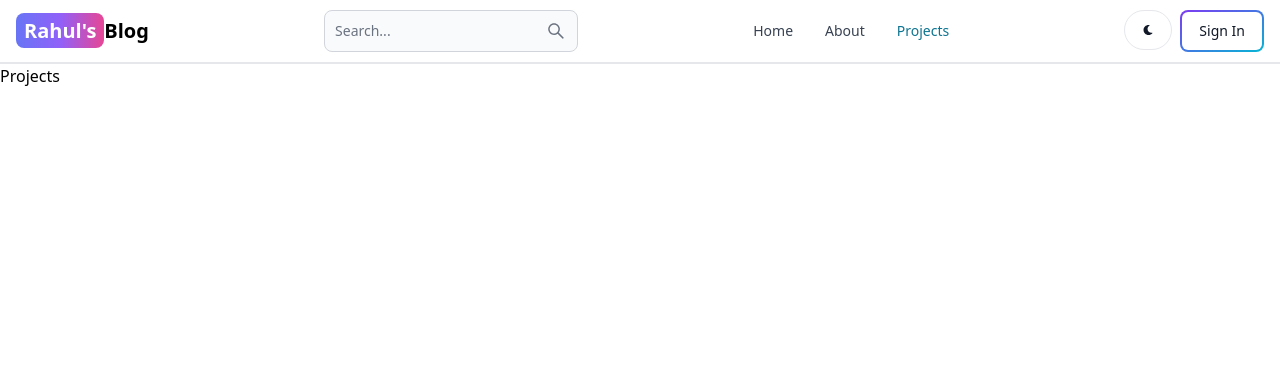
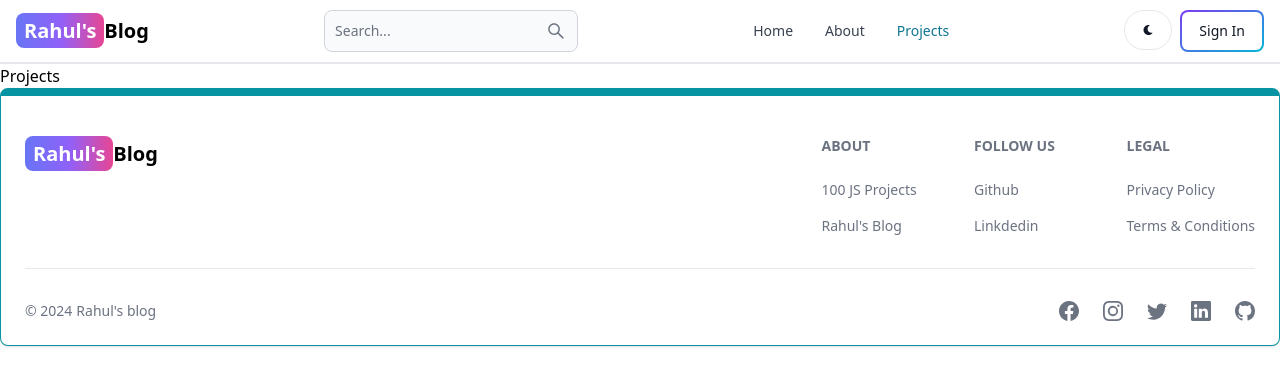
Before and after one commit to rahul221007/mern-blog, a React (Vite) app in the folder client/: page /projects in a window 1280 px wide. Shown: the top 386 px of the page. Built offline with nearby package versions, Linux system fonts and the light colour scheme.

Commit message:
create and add the footer component

```diff
--- a/client/src/App.jsx
+++ b/client/src/App.jsx
@@ -6,6 +6,7 @@
 import Dashboard from "./pages/Dashboard"
 import Projects from "./pages/Projects"
 import Header from "./components/Header"
+import Footer from "./components/Footer"
 
 export default function App() {
   return (
@@ -19,6 +20,7 @@
       <Route path="/dashboard" element={<Dashboard/>}></Route>
       <Route path="/projects" element={<Projects/>}></Route>
     </Routes>
+    <Footer></Footer>
     </BrowserRouter>
   )
 }
--- /dev/null
+++ b/client/src/components/Footer.jsx
@@ -0,0 +1,87 @@
+import { Footer } from "flowbite-react"
+import { Link } from "react-router-dom"
+import{BsFacebook,BsInstagram,BsTwitter,BsGithub,BsLinkedin} from 'react-icons/bs'
+
+export default function FooterComp() {
+  return (
+    <Footer container className="border border-t-8 border-teal-500">
+     <div className="w-full max-w-7xl mx auto">
+        <div className="grid w-full justify-between sm:flex md:grid-cols-1">
+            <div className="mt-5">
+            <Link to="/" className="self-center whitespace-nowrap text-lg sm:text-xl font-semibold dark:text-white">
+    <span className="px-2 py-1 bg-gradient-to-r from-indigo-500 via-purple-500 to-pink-500 rounded-lg text-white">Rahul's</span>
+    Blog
+   </Link>
+            </div>
+            <div className="grid grid-cols-2 gap-8 mt-4 sm:grid-cols-3 sm:gap-6">
+           <div >
+           <Footer.Title title="About"></Footer.Title>
+            <Footer.LinkGroup col >
+             <Footer.Link
+               href="https://www.100jsprojects.com"
+               target="_blank"
+               rel="noopener noreferrer">
+                100 JS Projects
+             </Footer.Link>
+             <Footer.Link
+               href="/about"
+               target="_blank"
+               rel="noopener noreferrer">
+                Rahul's Blog
+             </Footer.Link>
+            </Footer.LinkGroup>
+           </div>
+           <div>
+           <Footer.Title title="Follow Us"></Footer.Title>
+            <Footer.LinkGroup col >
+             <Footer.Link
+               href="https://github.com/rahul221007/"
+               target="_blank"
+               rel="noopener noreferrer">
+                Github
+             </Footer.Link>
+             <Footer.Link
+               href="https://www.linkedin.com/in/rahul-yadav-25b8731bb/"
+               target="_blank"
+               rel="noopener noreferrer">
+              Linkdedin
+             </Footer.Link>
+            </Footer.LinkGroup>
+           </div>
+           <div>
+           <Footer.Title title="Legal"></Footer.Title>
+            <Footer.LinkGroup col >
+             <Footer.Link
+               href="#"
+              >
+                Privacy Policy
+             </Footer.Link>
+             <Footer.Link
+               href="#"
+            >
+            Terms & Conditions
+             </Footer.Link>
+            </Footer.LinkGroup>
+           </div>
+            </div>
+        </div>
+        <Footer.Divider/>
+        <div className="w-full sm:flex sm:items-center sm:justify-between">
+            <Footer.Copyright
+             href="#"
+             by="Rahul's blog"
+             year={new Date().getFullYear()}/>
+
+        <div className="flex gap-6 sm:mt-0 mt-4 sm:justify-center">
+            <Footer.Icon href="#" icon={BsFacebook}/>
+            <Footer.Icon href="#" icon={BsInstagram}/>
+            <Footer.Icon href="#" icon={BsTwitter}/>
+            <Footer.Icon href="#" icon={BsLinkedin}/>
+            <Footer.Icon href="#" icon={BsGithub}/>
+        </div>
+     </div>
+     </div>
+    </Footer>
+
+  )
+}
```
